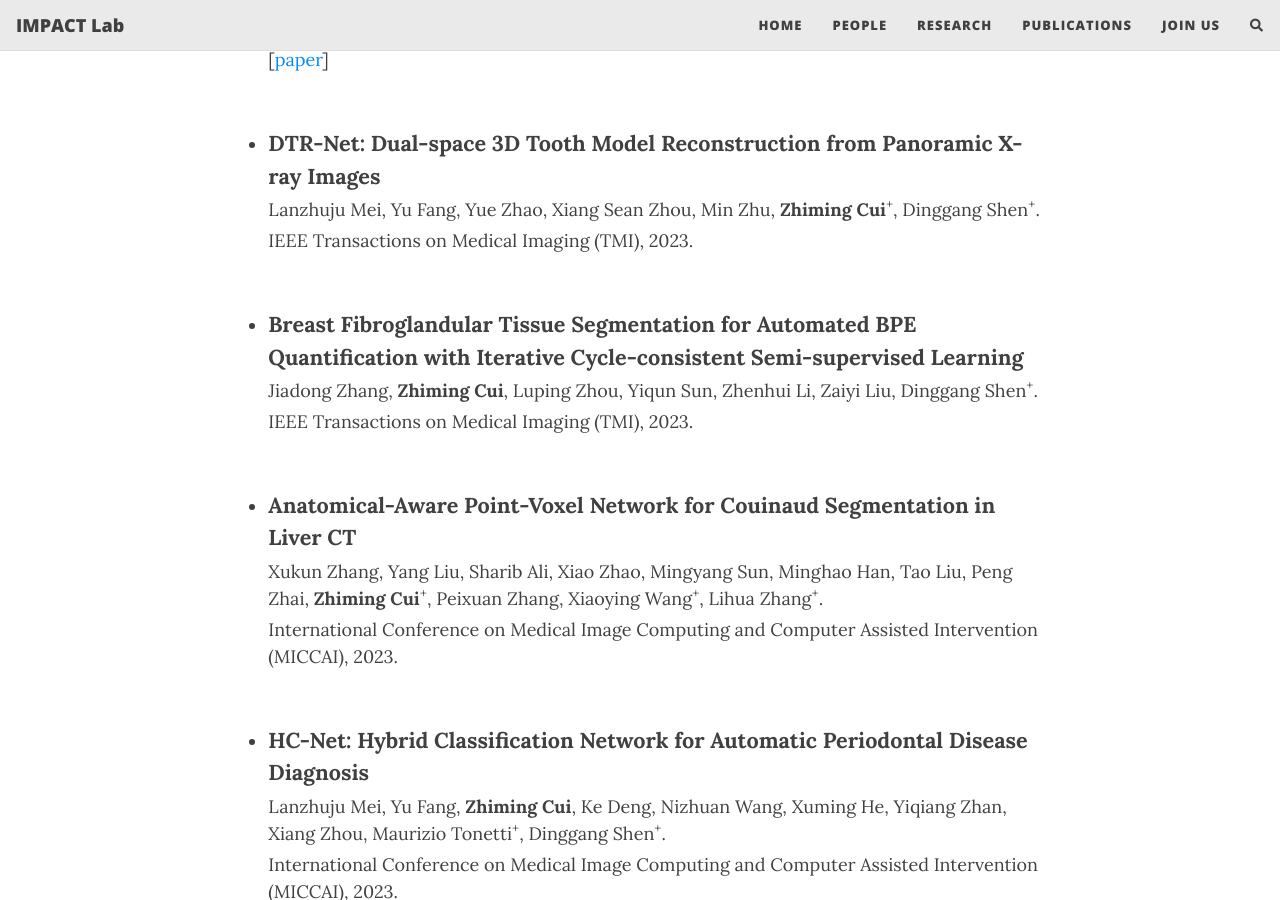
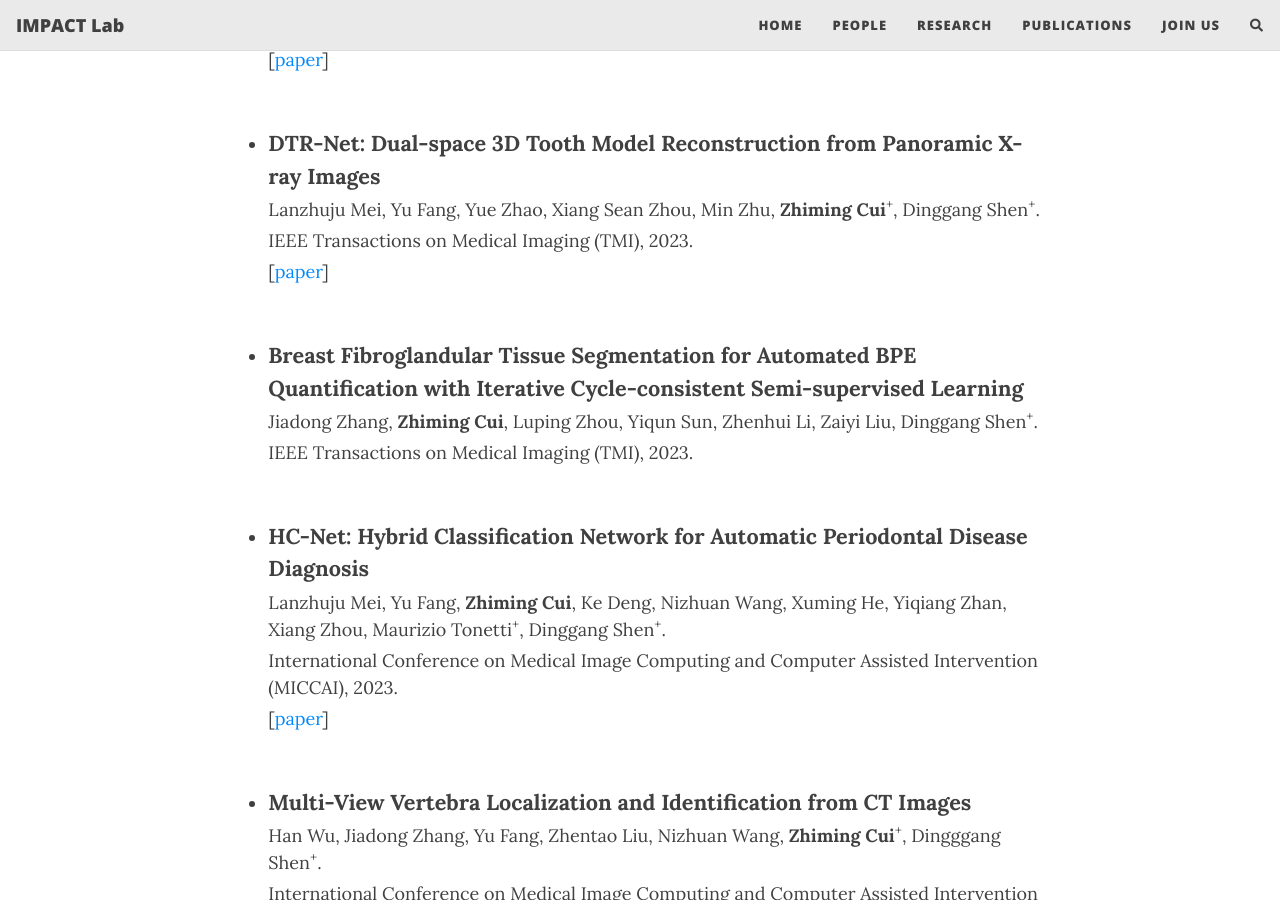
Before and after one commit to ShanghaiTech-IMPACT/shanghaitech-impact.github.io, a Jekyll site: the page built from publications.md, in a window 1280 px wide and 900 px high, scrolled down 580 px. Built offline with Jekyll 4.4.1, drawn with Linux system fonts in a browser that asks for light colours; nearby versions of some CDN libraries; comment, search, counter and statistics services are not loaded.

Commit message:
Update publications.md

```diff
--- a/publications.md
+++ b/publications.md
@@ -30,6 +30,7 @@ Full publication list can be referred [here](https://scholar.google.com/citation
             <div class="title">DTR-Net: Dual-space 3D Tooth Model Reconstruction from Panoramic X-ray Images</div>
             <p>Lanzhuju Mei, Yu Fang, Yue Zhao, Xiang Sean Zhou, Min Zhu, <strong>Zhiming Cui</strong><sup>+</sup>, Dinggang Shen<sup>+</sup>.</p>
             <p>IEEE Transactions on Medical Imaging (TMI), 2023.</p>
+            <p>[<a href="https://ieeexplore.ieee.org/abstract/document/10264685" >paper</a>]</p>
     	</li>
         <li>
             <div class="title">Breast Fibroglandular Tissue Segmentation for Automated BPE Quantification with Iterative Cycle-consistent Semi-supervised Learning</div>
@@ -37,14 +38,10 @@ Full publication list can be referred [here](https://scholar.google.com/citation
             <p>IEEE Transactions on Medical Imaging (TMI), 2023.</p>
     	</li>
         <li>
-            <div class="title">Anatomical-Aware Point-Voxel Network for Couinaud Segmentation in Liver CT</div>
-            <p>Xukun Zhang, Yang Liu, Sharib Ali, Xiao Zhao, Mingyang Sun, Minghao Han, Tao Liu, Peng Zhai, <strong>Zhiming Cui</strong><sup>+</sup>,  Peixuan Zhang, Xiaoying Wang<sup>+</sup>, Lihua Zhang<sup>+</sup>.</p>
-            <p>International Conference on Medical Image Computing and Computer Assisted Intervention (MICCAI), 2023.</p>
-    	</li>
-        <li>
             <div class="title">HC-Net: Hybrid Classification Network for Automatic Periodontal Disease Diagnosis</div>
             <p>Lanzhuju Mei, Yu Fang, <strong>Zhiming Cui</strong>, Ke Deng, Nizhuan Wang, Xuming He, Yiqiang Zhan, Xiang Zhou, Maurizio Tonetti<sup>+</sup>, Dinggang Shen<sup>+</sup>.</p>
             <p>International Conference on Medical Image Computing and Computer Assisted Intervention (MICCAI), 2023.</p>
+            <p>[<a href="https://link.springer.com/chapter/10.1007/978-3-031-43987-2_6" >paper</a>]</p>
     	</li>
         <li>
             <div class="title">Multi-View Vertebra Localization and Identification from CT Images</div>
```
